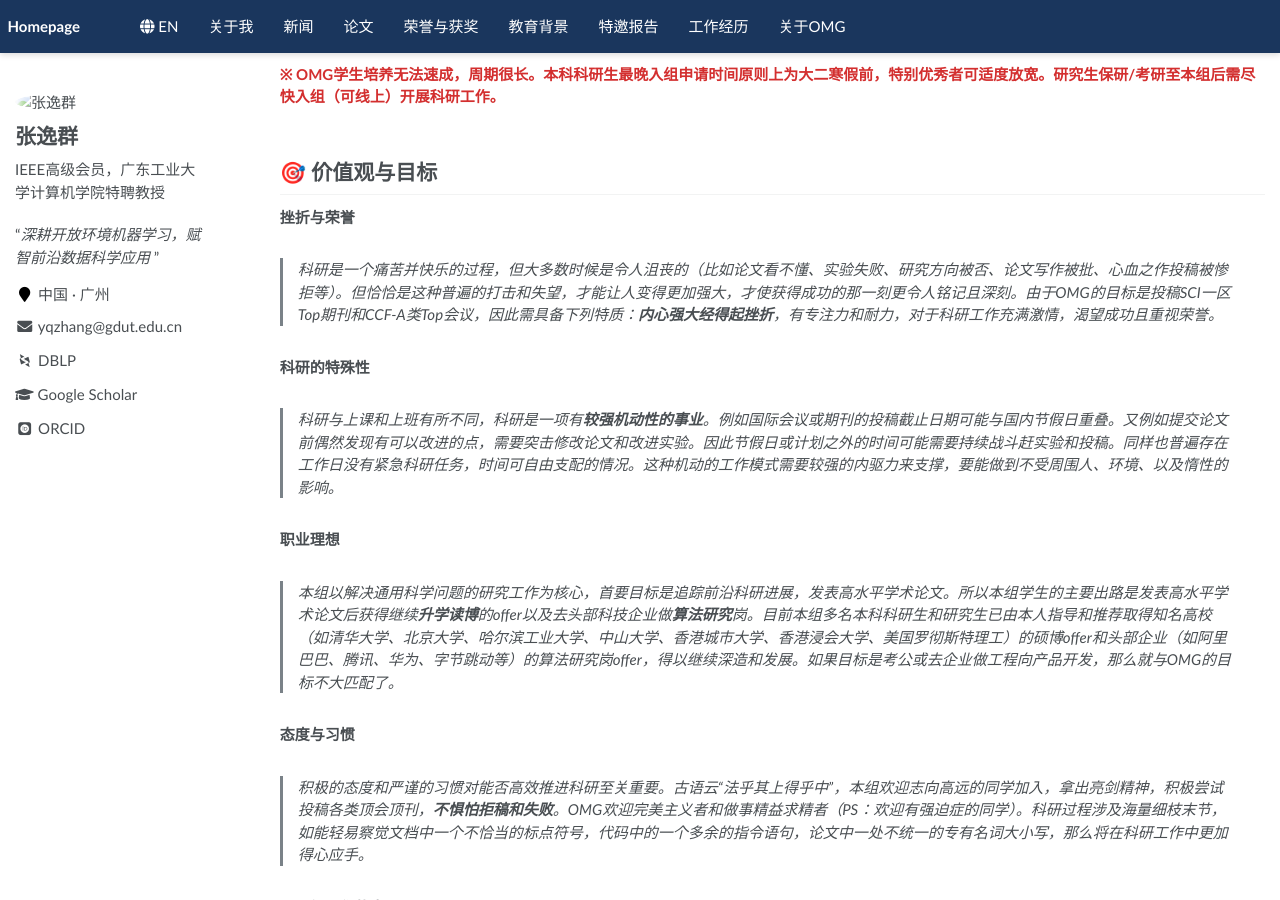
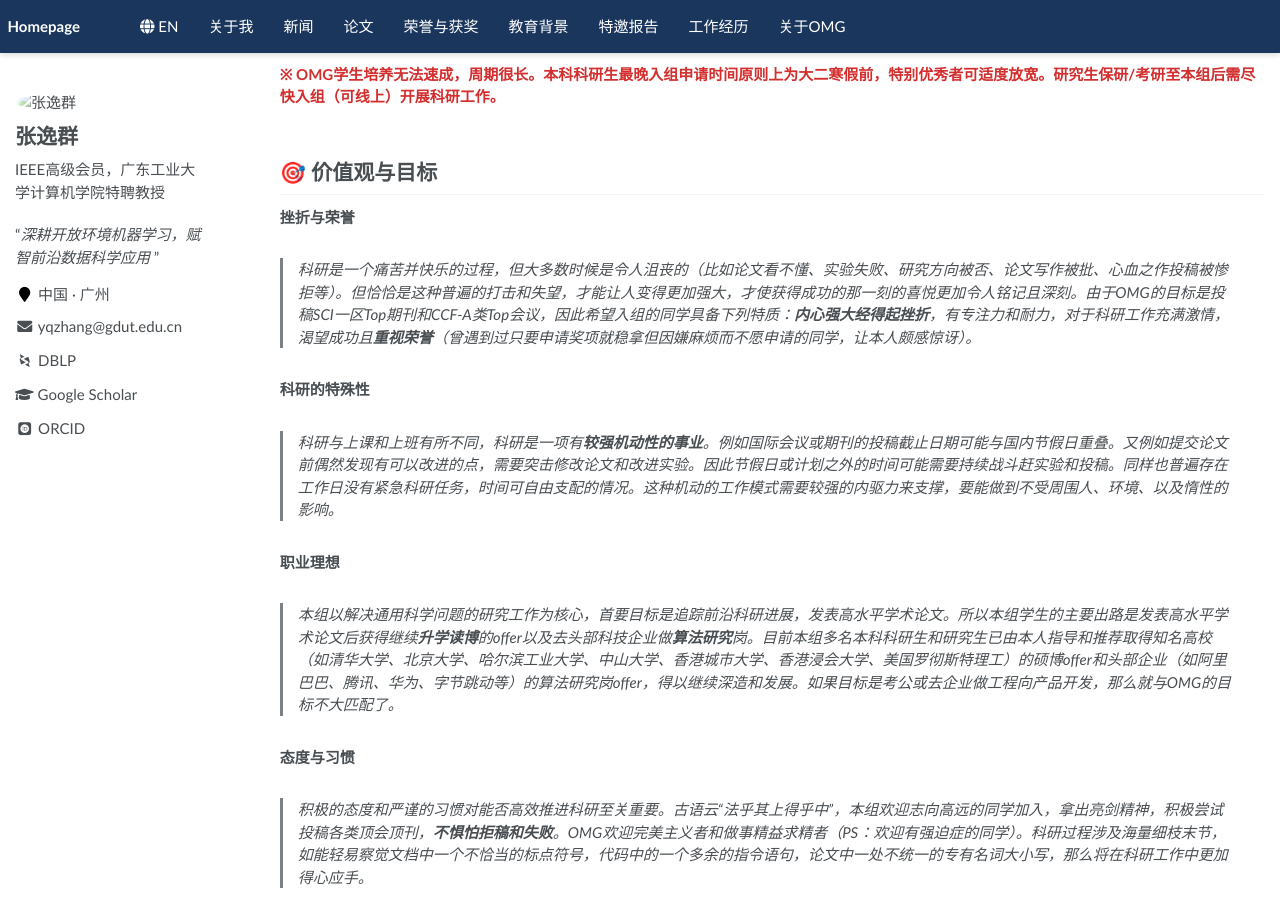
Before and after one commit to yqzhang-Zz/zh-OMG, a Jekyll site: the page built from _pages/about.md, in a window 1280 px wide and 900 px high, scrolled down 373 px. Built offline with Jekyll 4.4.1, drawn with Linux system fonts in a browser that asks for light colours; some web fonts are replaced.

Commit message:
Update about.md

```diff
--- a/_pages/about.md
+++ b/_pages/about.md
@@ -38,7 +38,7 @@ OMG常年招收自律性强、代码能力好、态度积极、表达清晰的
 
 **挫折与荣誉**
 
-> 科研是一个痛苦并快乐的过程，但大多数时候是令人沮丧的（比如论文看不懂、实验失败、研究方向被否、论文写作被批、心血之作投稿被惨拒等）。但恰恰是这种普遍的打击和失望，才能让人变得更加强大，才使获得成功的那一刻更令人铭记且深刻。由于OMG的目标是投稿SCI一区Top期刊和CCF-A类Top会议，因此需具备下列特质：**内心强大经得起挫折**，有专注力和耐力，对于科研工作充满激情，渴望成功且重视荣誉。
+> 科研是一个痛苦并快乐的过程，但大多数时候是令人沮丧的（比如论文看不懂、实验失败、研究方向被否、论文写作被批、心血之作投稿被惨拒等）。但恰恰是这种普遍的打击和失望，才能让人变得更加强大，才使获得成功的那一刻的喜悦更加令人铭记且深刻。由于OMG的目标是投稿SCI一区Top期刊和CCF-A类Top会议，因此希望入组的同学具备下列特质：**内心强大经得起挫折**，有专注力和耐力，对于科研工作充满激情，渴望成功且**重视荣誉**（曾遇到过只要申请奖项就稳拿但因嫌麻烦而不愿申请的同学，让本人颇感惊讶）。
 >
 
 **科研的特殊性**
```
